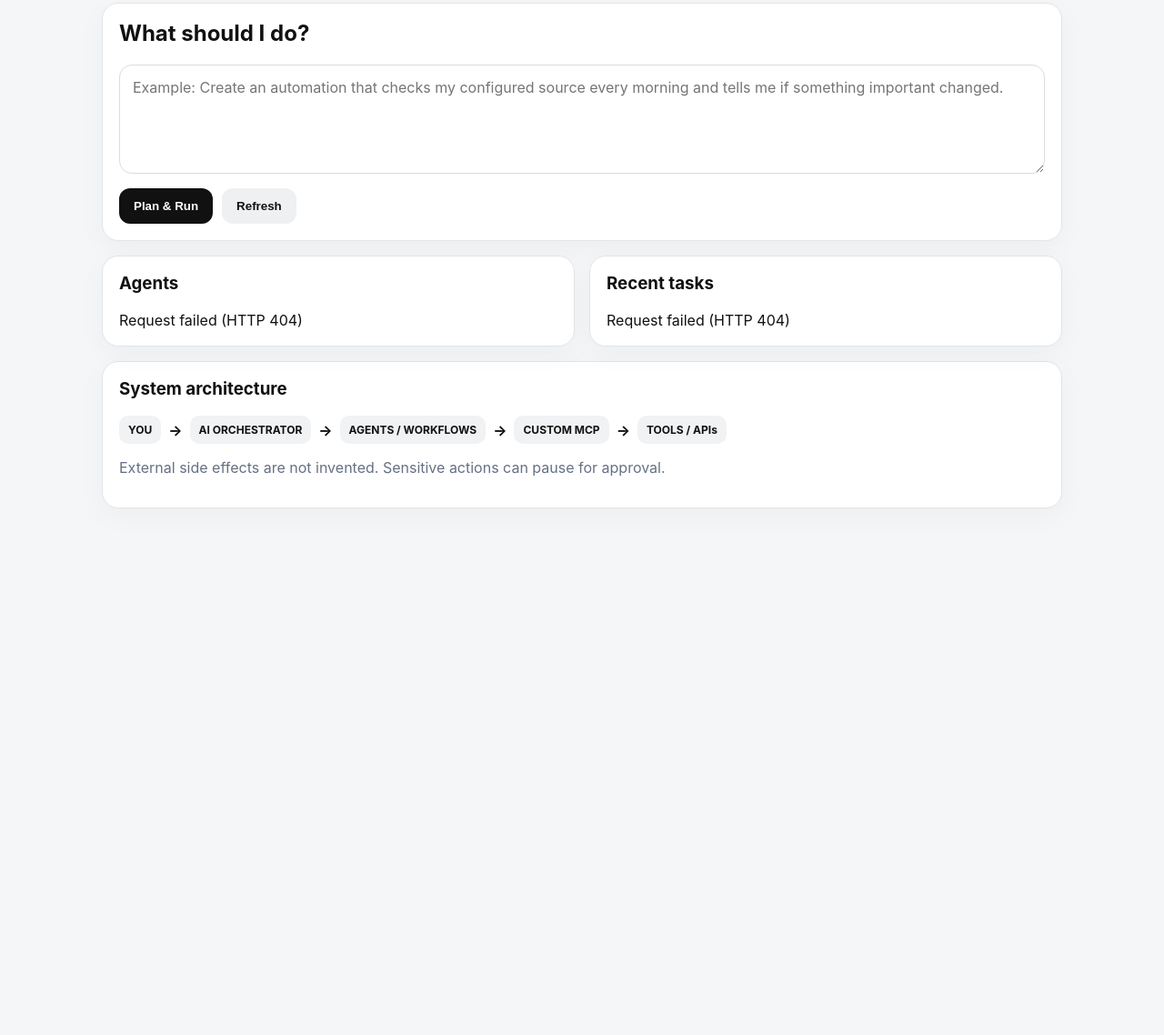
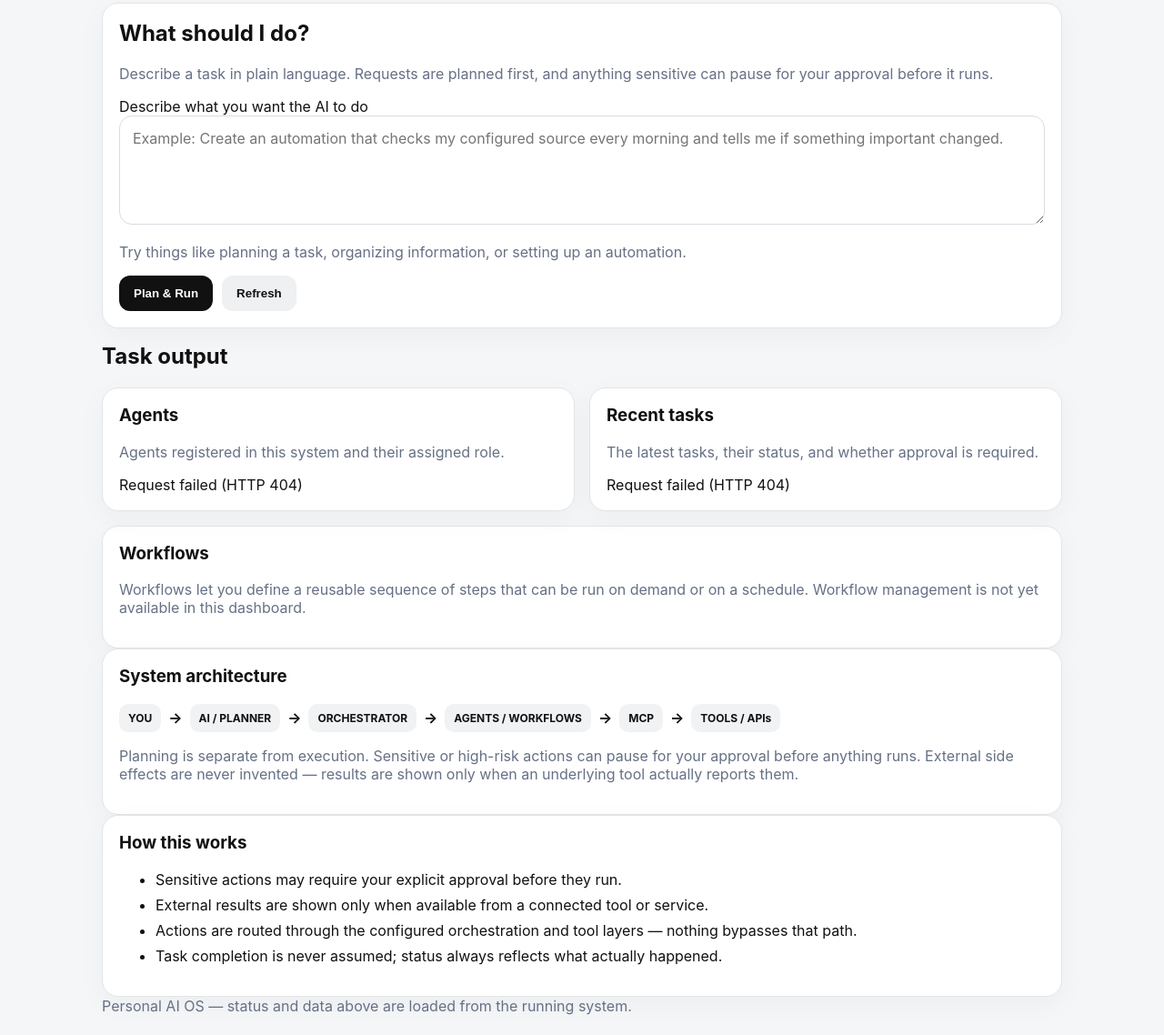
Before and after one commit to mohitfangaliya9-design/personal-ai-os, a website: page index.html in a window 1280 px wide. Shown: the part 98-1236 px from the top of the page at 91% size. Before the commit the page ends 800 px from the top, so only its background shows below. Drawn offline with Linux system fonts and the light colour scheme; no server answers.

Commit message:
Update index.html

```diff
--- a/index.html
+++ b/index.html
@@ -1,21 +1,111 @@
 <!doctype html>
 <html lang="en">
 <head>
-<meta charset="utf-8"><meta name="viewport" content="width=device-width,initial-scale=1">
-<title>Personal AI OS</title><link rel="stylesheet" href="/styles.css">
+<meta charset="utf-8">
+<meta name="viewport" content="width=device-width,initial-scale=1">
+<meta name="description" content="Personal AI OS control center — plan and run tasks, review agents, and monitor system health through a single dashboard.">
+<meta name="theme-color" content="#0b1120">
+<title>Personal AI OS — Control Center</title>
+<link rel="stylesheet" href="/styles.css">
 </head>
 <body>
 <div class="app">
-  <header><div><div class="eyebrow">PERSONAL AI OS</div><h1>Your AI Control Center</h1></div><span id="health" class="pill">Checking…</span></header>
+
+  <header>
+    <div>
+      <div class="eyebrow">PERSONAL AI OS</div>
+      <h1>Your AI Control Center</h1>
+    </div>
+    <span id="health" class="pill" role="status" aria-live="polite" aria-atomic="true">Checking…</span>
+  </header>
+
   <main>
-    <section class="hero card"><h2>What should I do?</h2><textarea id="request" placeholder="Example: Create an automation that checks my configured source every morning and tells me if something important changed."></textarea><div class="row"><button id="run">Plan & Run</button><button class="secondary" id="refresh">Refresh</button></div></section>
-    <section class="grid">
-      <div class="card"><h3>Agents</h3><div id="agents" class="list">Loading…</div></div>
-      <div class="card"><h3>Recent tasks</h3><div id="tasks" class="list">Loading…</div></div>
+
+    <section class="hero card" aria-labelledby="command-heading">
+      <h2 id="command-heading">What should I do?</h2>
+      <p class="muted">
+        Describe a task in plain language. Requests are planned first, and anything sensitive can pause for your approval before it runs.
+      </p>
+
+      <label for="request" class="sr-only">Describe what you want the AI to do</label>
+      <textarea
+        id="request"
+        rows="4"
+        aria-describedby="command-hint"
+        placeholder="Example: Create an automation that checks my configured source every morning and tells me if something important changed."
+      ></textarea>
+      <p id="command-hint" class="muted">
+        Try things like planning a task, organizing information, or setting up an automation.
+      </p>
+
+      <div class="row">
+        <button id="run" type="button">Plan &amp; Run</button>
+        <button class="secondary" id="refresh" type="button">Refresh</button>
+      </div>
     </section>
-    <section class="card"><h3>System architecture</h3><div class="architecture"><span>YOU</span><b>→</b><span>AI ORCHESTRATOR</span><b>→</b><span>AGENTS / WORKFLOWS</span><b>→</b><span>CUSTOM MCP</span><b>→</b><span>TOOLS / APIs</span></div><p class="muted">External side effects are not invented. Sensitive actions can pause for approval.</p></section>
-    <pre id="output" class="output"></pre>
+
+    <section aria-labelledby="output-heading">
+      <h2 id="output-heading" class="sr-only">Task output</h2>
+      <pre id="output" class="output" role="status" aria-live="polite"></pre>
+    </section>
+
+    <section class="grid" aria-label="System overview">
+
+      <article class="card" aria-labelledby="agents-heading">
+        <h3 id="agents-heading">Agents</h3>
+        <p class="muted">Agents registered in this system and their assigned role.</p>
+        <div id="agents" class="list" role="status" aria-live="polite">Loading agents…</div>
+      </article>
+
+      <article class="card" aria-labelledby="tasks-heading">
+        <h3 id="tasks-heading">Recent tasks</h3>
+        <p class="muted">The latest tasks, their status, and whether approval is required.</p>
+        <div id="tasks" class="list" role="status" aria-live="polite">Loading recent tasks…</div>
+      </article>
+
+    </section>
+
+    <section class="card" aria-labelledby="workflows-heading">
+      <h3 id="workflows-heading">Workflows</h3>
+      <p class="muted">
+        Workflows let you define a reusable sequence of steps that can be run on demand or on a schedule.
+        Workflow management is not yet available in this dashboard.
+      </p>
+    </section>
+
+    <section class="card" aria-labelledby="architecture-heading">
+      <h3 id="architecture-heading">System architecture</h3>
+      <div class="architecture">
+        <span>YOU</span><b>→</b>
+        <span>AI / PLANNER</span><b>→</b>
+        <span>ORCHESTRATOR</span><b>→</b>
+        <span>AGENTS / WORKFLOWS</span><b>→</b>
+        <span>MCP</span><b>→</b>
+        <span>TOOLS / APIs</span>
+      </div>
+      <p class="muted">
+        Planning is separate from execution. Sensitive or high-risk actions can pause for your approval before anything runs.
+        External side effects are never invented — results are shown only when an underlying tool actually reports them.
+      </p>
+    </section>
+
+    <section class="card" aria-labelledby="trust-heading">
+      <h3 id="trust-heading">How this works</h3>
+      <ul class="list">
+        <li>Sensitive actions may require your explicit approval before they run.</li>
+        <li>External results are shown only when available from a connected tool or service.</li>
+        <li>Actions are routed through the configured orchestration and tool layers — nothing bypasses that path.</li>
+        <li>Task completion is never assumed; status always reflects what actually happened.</li>
+      </ul>
+    </section>
+
   </main>
+
+  <footer class="muted">
+    Personal AI OS — status and data above are loaded from the running system.
+  </footer>
+
 </div>
 <script src="/app.js"></script>
-</body></html>
+</body>
+</html>
```
